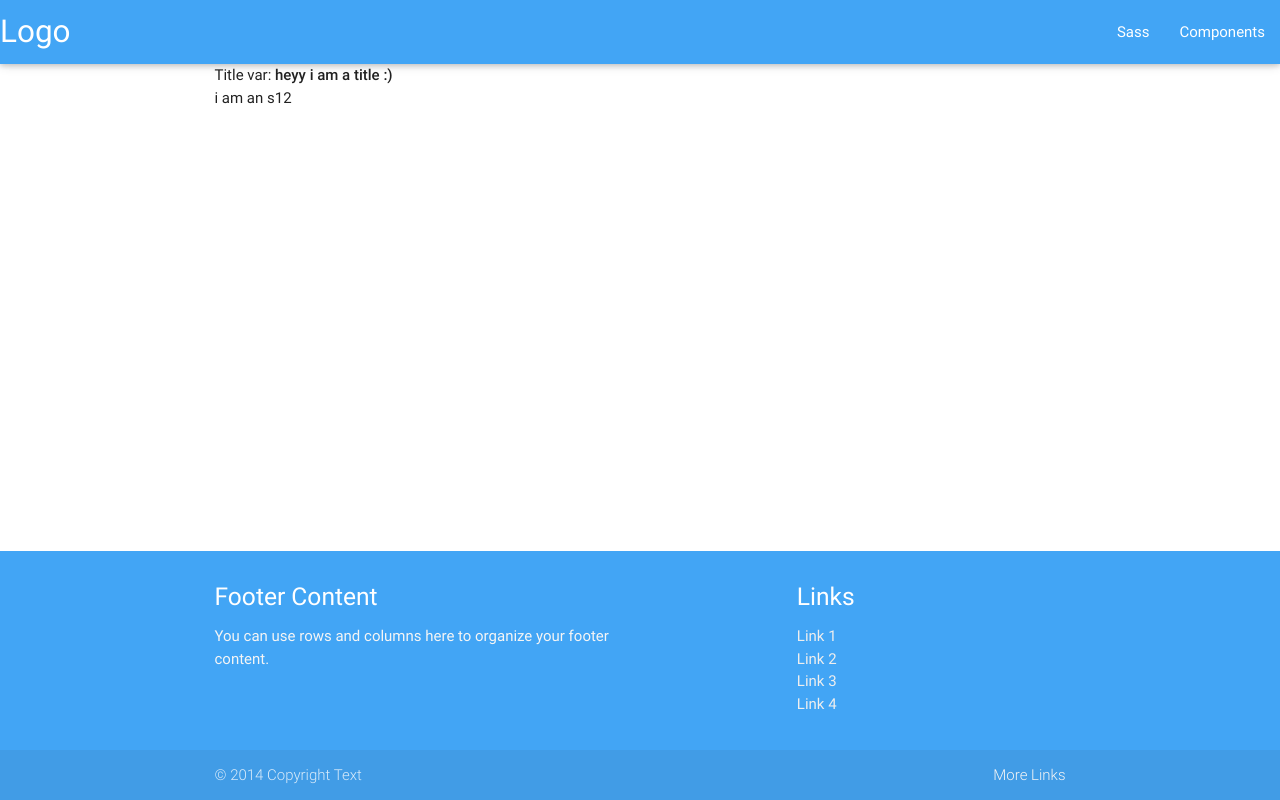
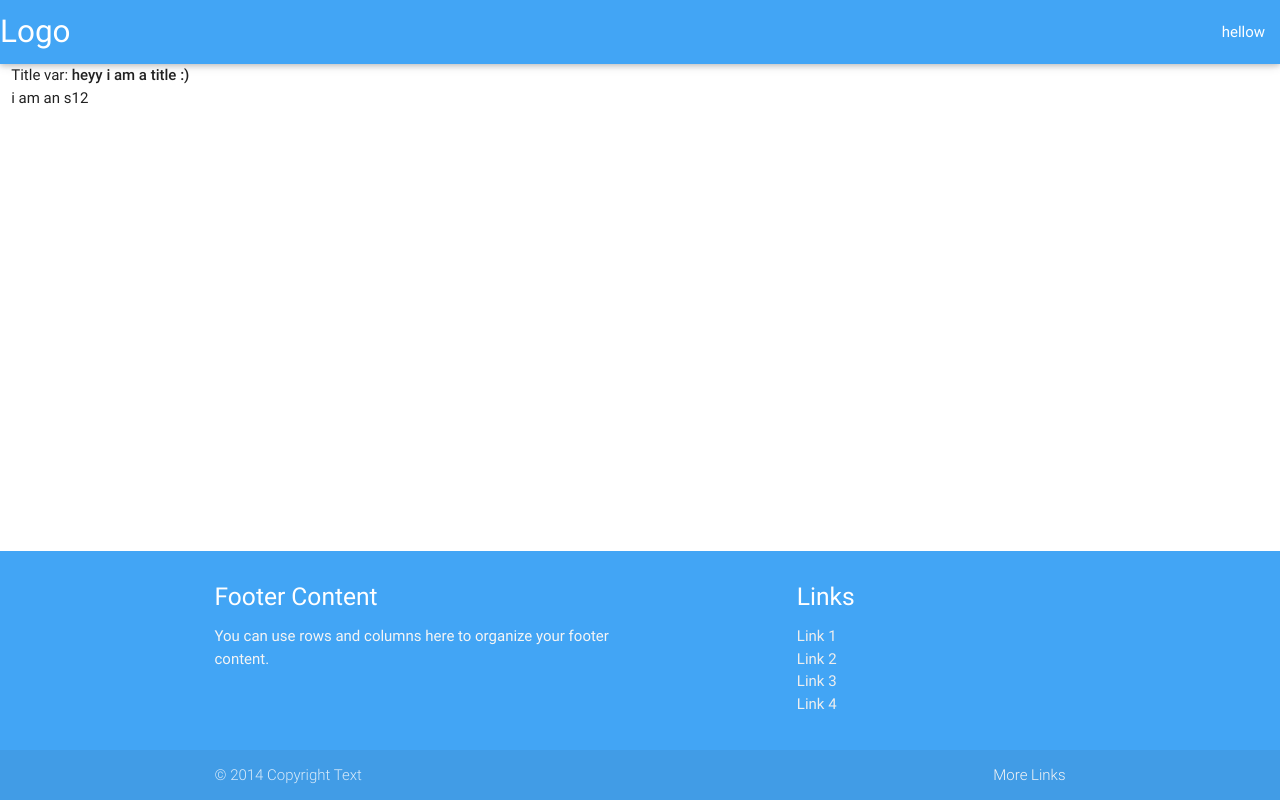
Before and after one commit to panda4man/CSE3901-Project-5-Part-1, a plain HTML site: page index.html in a window 1280 px wide. Drawn offline with Linux system fonts and the light colour scheme; some packages are replaced by stand-ins of ours; a script that the page names is missing.

Commit message:
updated required js files

```diff
--- a/index.html
+++ b/index.html
@@ -3,6 +3,7 @@
 
 <head>
     <meta charset="utf-8">
+    <base href="/#">
     <meta name="viewport" content="initial-scale=1, maximum-scale=1, user-scalable=no, width=device-width">
     <title>CSE3901 Project 5 Part 2</title>
 
@@ -15,19 +16,15 @@
         <div class="navbar-fixed">
             <nav>
                 <div class="nav-wrapper blue lighten-1">
-                    <a href="#!" class="brand-logo">Logo</a>
-                    <ul class="right hide-on-med-and-down">
-                        <li><a href="sass.html">Sass</a>
-                        </li>
-                        <li><a href="components.html">Components</a>
-                        </li>
+                    <a href="#" class="brand-logo left">Logo</a>
+                    <ul id="nav-mobile" class="right hide-on-med-and-down">
+                        <li><a href="javascript:;">hellow</a></li>
                     </ul>
                 </div>
             </nav>
         </div>
     </header>
-    <main>
-        <div class="container" ui-view></div>
+    <main ui-view>
     </main>
     <footer class="page-footer blue lighten-1">
         <div class="container">
@@ -61,6 +58,8 @@
     <!-- your app's js -->
     <script type="text/javascript" src="js/dependencies/angular.js"></script>
     <script type="text/javascript" src="js/dependencies/angular-resource.js"></script>
+    <script type="text/javascript" src="bower_components/ngstorage/ngStorage.min.js"></script>
+    <script type="text/javascript" src="bower_components/oauth-ng/dist/oauth-ng.js"></script>
     <script type="text/javascript" src="js/dependencies/angular-sanitize.js"></script>
     <script type="text/javascript" src="js/dependencies/angular-ui-router.js"></script>
     <script type="text/javascript" src="js/dependencies/jquery-2.1.3.min.js"></script>
```
